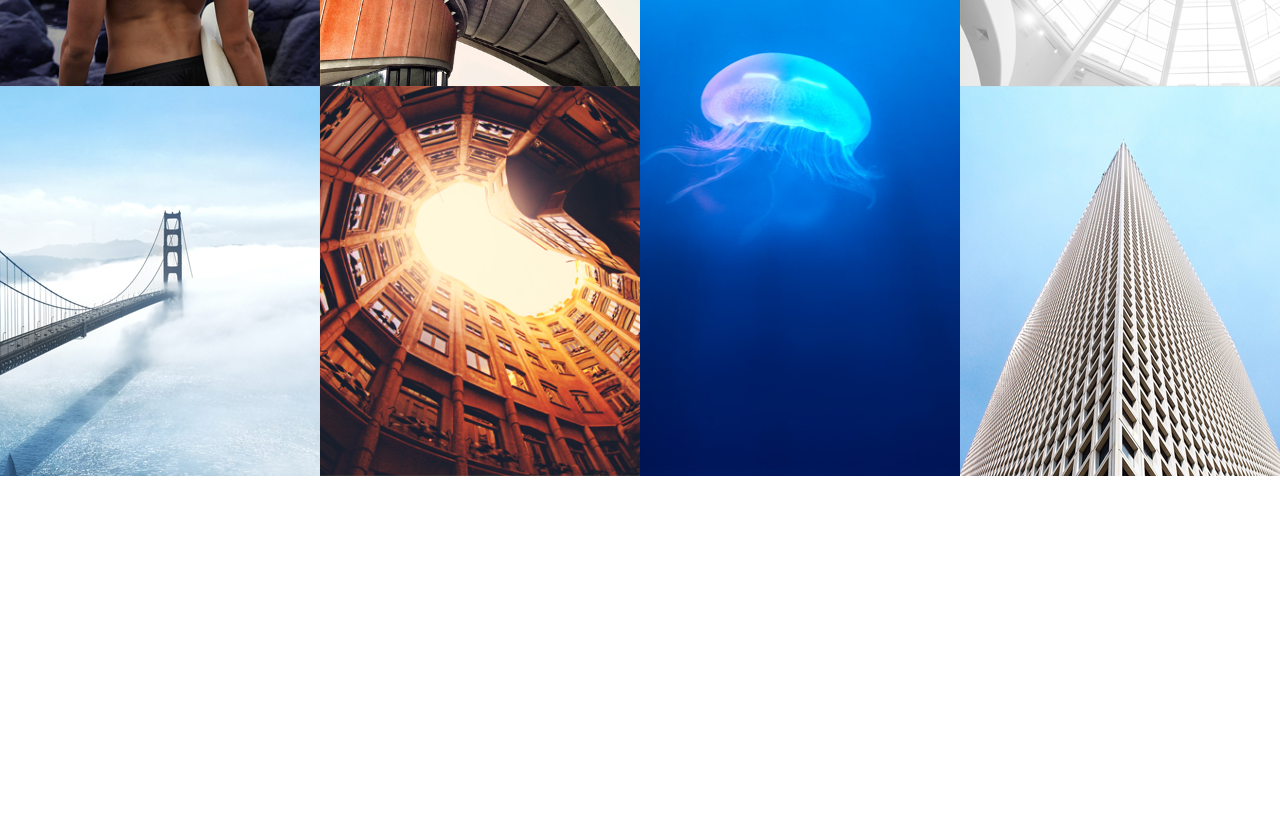
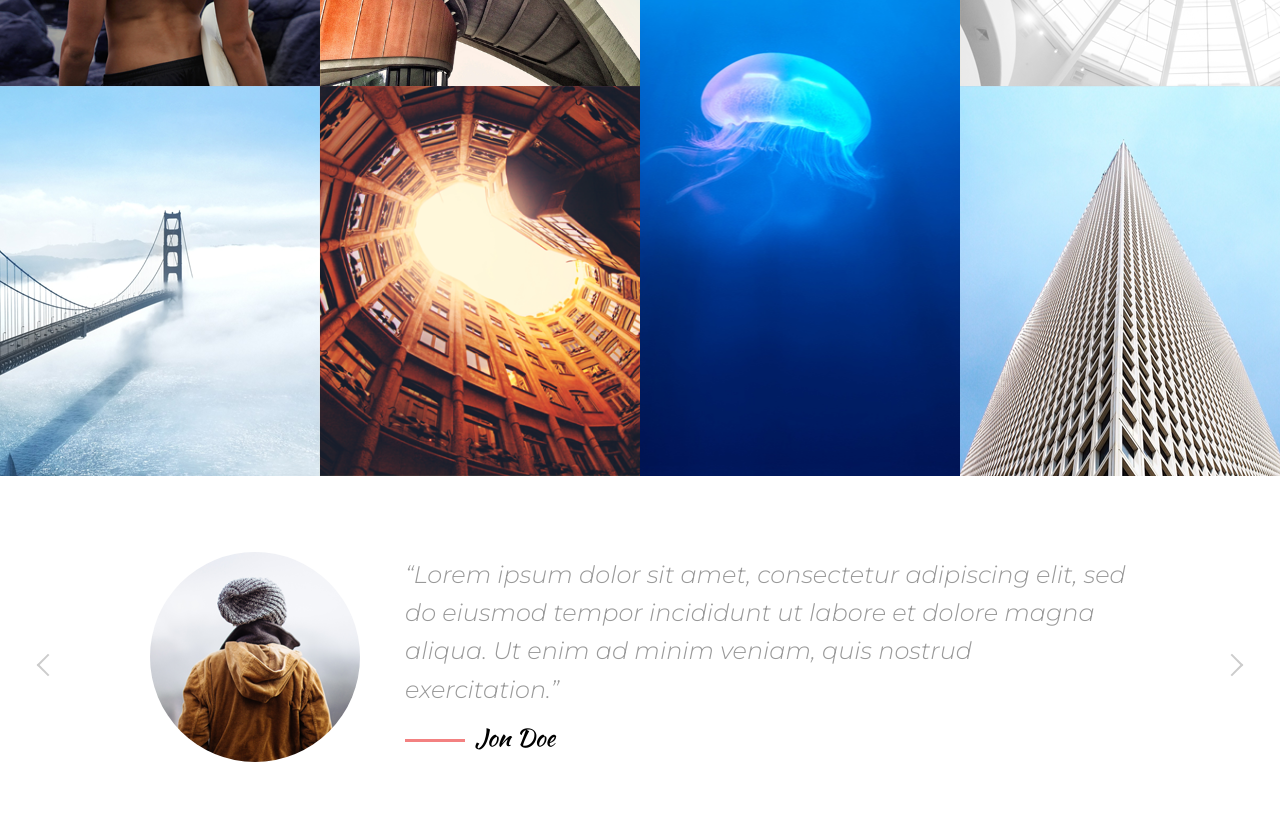
Before and after one commit to NurzhanTng/Mogo_LandingPage, a plain HTML site: page index.html in a window 1280 px wide. Shown: the part 6254-7092 px from the top of the page. Before the commit the page ends 6730 px from the top, so only its background shows below. Drawn offline with Linux system fonts and the light colour scheme.

Commit message:
Added another new one section 'reviews'

```diff
--- a/assets/css/style.css
+++ b/assets/css/style.css
@@ -548,6 +548,10 @@ hr {
     position: relative;
 }
 
+.review__item_long-margin-left {
+    padding-left: 255px;
+}
+
 .reviews__photo {
     border: 2px solid #95e1d3;
     height: 145px;
@@ -559,6 +563,24 @@ hr {
     z-index: 1;
 
     transform: translateY(-50%);
+}
+
+.reviews__photo_circled {
+    overflow: hidden;
+    width: 210px;
+    height: 210px;
+
+    border: 0;
+    border-radius: 50%;
+}
+
+.reviews__photo_circled img{
+    position: absolute;
+    bottom: 0;
+    right: 50%;
+    z-index: 1;
+
+    transform: translateX(50%);
 }
 
 .reviews__text {
--- a/index.html
+++ b/index.html
@@ -455,5 +455,23 @@
             </div>
         </div> <!-- ./works -->
     </section> <!-- ./section -->
+
+    <div class="section">
+        <div class="container">
+            <div class="reviews">
+                <a class="reviews__btn review__btn_prev" href="">Prev</a>
+                <a class="reviews__btn review__btn_next" href="">Next</a>
+
+                <div class="reviews__item review__item_long-margin-left">
+                    <div class="reviews__photo reviews__photo_circled">
+                        <img src="assets/img/Avatar.png" alt="">
+                    </div>
+                    <div class="reviews__text">“Lorem ipsum dolor sit amet, consectetur adipiscing elit, sed do eiusmod tempor incididunt ut labore et dolore magna aliqua. Ut enim ad minim veniam, quis nostrud exercitation.”</div>
+                    <div class="reviews_author">Jon Doe</div>
+                </img>
+            </div> <!-- /.reviews -->
+        </div> <!-- /.container -->
+    </div> <!-- /.section -->
+
 </body>
 </html>
```
